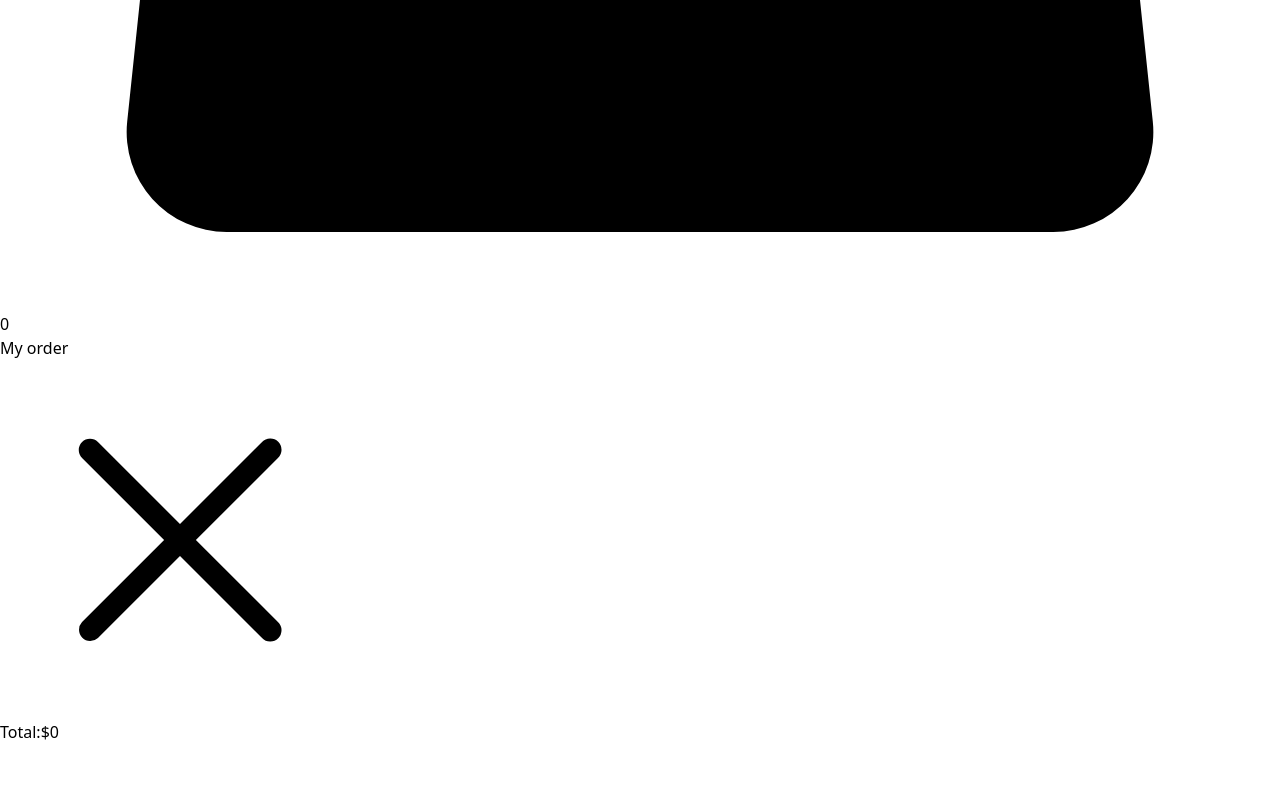
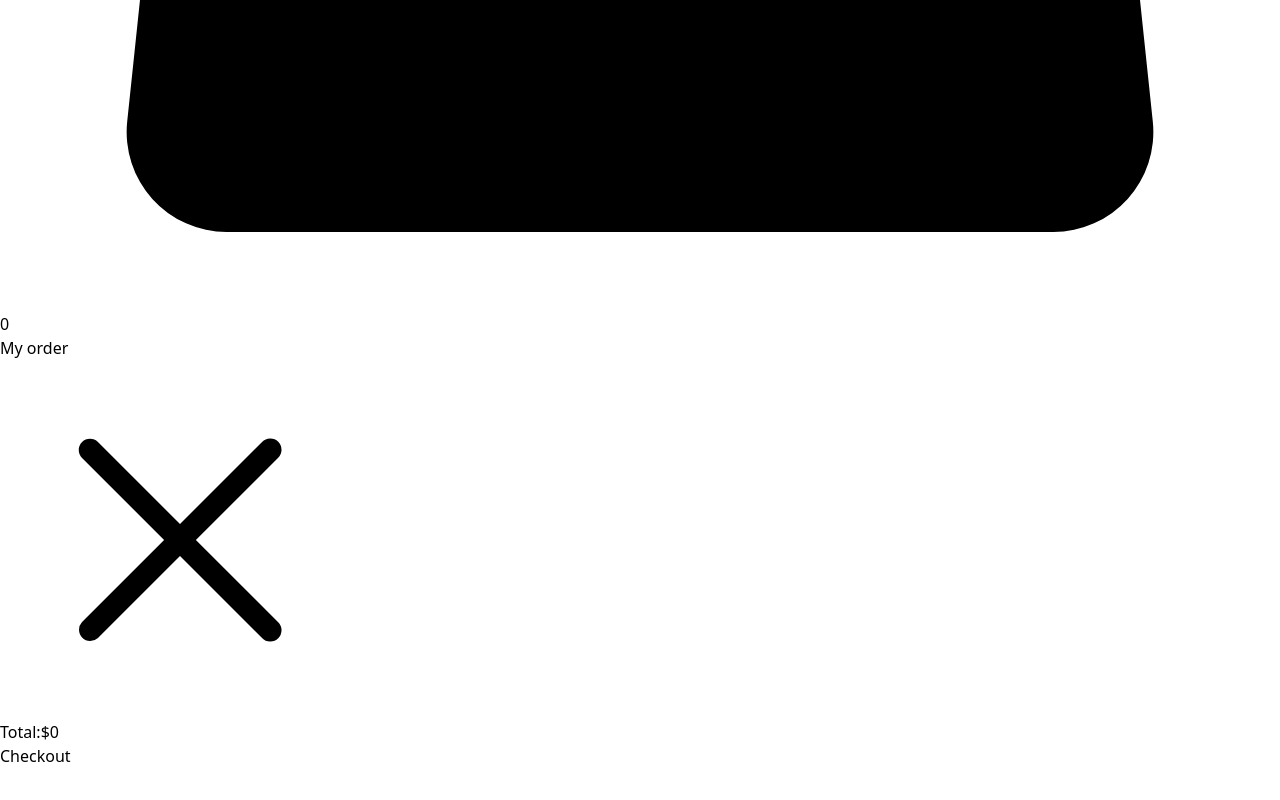
Before and after one commit to andresfmurciaz/React-Ecommerce, a React (Vite) app: page /Sign-ln in a window 1280 px wide. Shown: the part 1232-2032 px from the top of the page. Built offline with nearby package versions, Linux system fonts and the light colour scheme.

Commit message:
add products a order

```diff
--- a/src/Components/CheckoutSideMenu/index.jsx
+++ b/src/Components/CheckoutSideMenu/index.jsx
@@ -14,6 +14,20 @@ context.setCardProducts(filteredProducts)
 
 }
 
+//add a order a la list de setorder del contexto
+const handleCheckout = () =>{
+
+  const orderToAdd = {
+    date: '01.02.23',
+    products: context.cardProducts,
+    totalProducts : context.cardProducts.length,
+    totalPrice : totalPrice(context.cardProducts)
+  }
+
+  context.setOrder([...context.order , orderToAdd])
+  // se reinicia la lista ya que se guardo la ordencompra
+  context.setCardProducts([])
+}
 
     return (
     <aside className={`${context.isCheckoutSideMenu ? 'flex': 'hidden'} checkout-site-menu   flex-col fixed right-0 border border-black rounded-lg bg-white`}>
@@ -24,7 +38,7 @@ context.setCardProducts(filteredProducts)
                  onClick={()=> context.closeCheckoutSideMenu()}></XMarkIcon>
             </div>
         </div>
-        <div className='px-6 overflow-y-scroll'>
+        <div className='px-6 overflow-y-scroll flex-1'>
         {
           context.cardProducts.map(product => (
             <OrderCard
@@ -39,11 +53,14 @@ context.setCardProducts(filteredProducts)
         }
       </div>
 
-       <div className='px-6'>
-        <p className='flex justify-between items-center'>
+       <div className='px-6 mb-6'>
+        <p className='flex justify-between items-center mb-2'>
         <span className='font-light'>Total:</span>
         <span className='font-medium text-2xl'>${totalPrice(context.cardProducts)}</span>
-        </p></div>
+        </p>
+
+        <button className='w-full bg-black py-3 text-white rounded-lg' onClick={()=>handleCheckout()}>Checkout</button>
+        </div>
     </aside>
 )
 
--- a/src/Context/index.jsx
+++ b/src/Context/index.jsx
@@ -27,6 +27,10 @@ const [productToShow,setProductToShow] = useState({})
 const [cardProducts,setCardProducts] = useState([])
 
 
+// shopping cart .order ,  en una orden muchos productos.
+const [order,setOrder] = useState([])
+
+
 
     return (
         <ShoppingCartContext.Provider value={{
@@ -41,8 +45,9 @@ const [cardProducts,setCardProducts] = useState([])
             setCardProducts,
             openCheckoutSideMenu,
             closeCheckoutSideMenu,
-            isCheckoutSideMenu
-
+            isCheckoutSideMenu,
+            order,
+            setOrder
         }}>
             {/* el hijo es toda la app */}
             {children}
```
